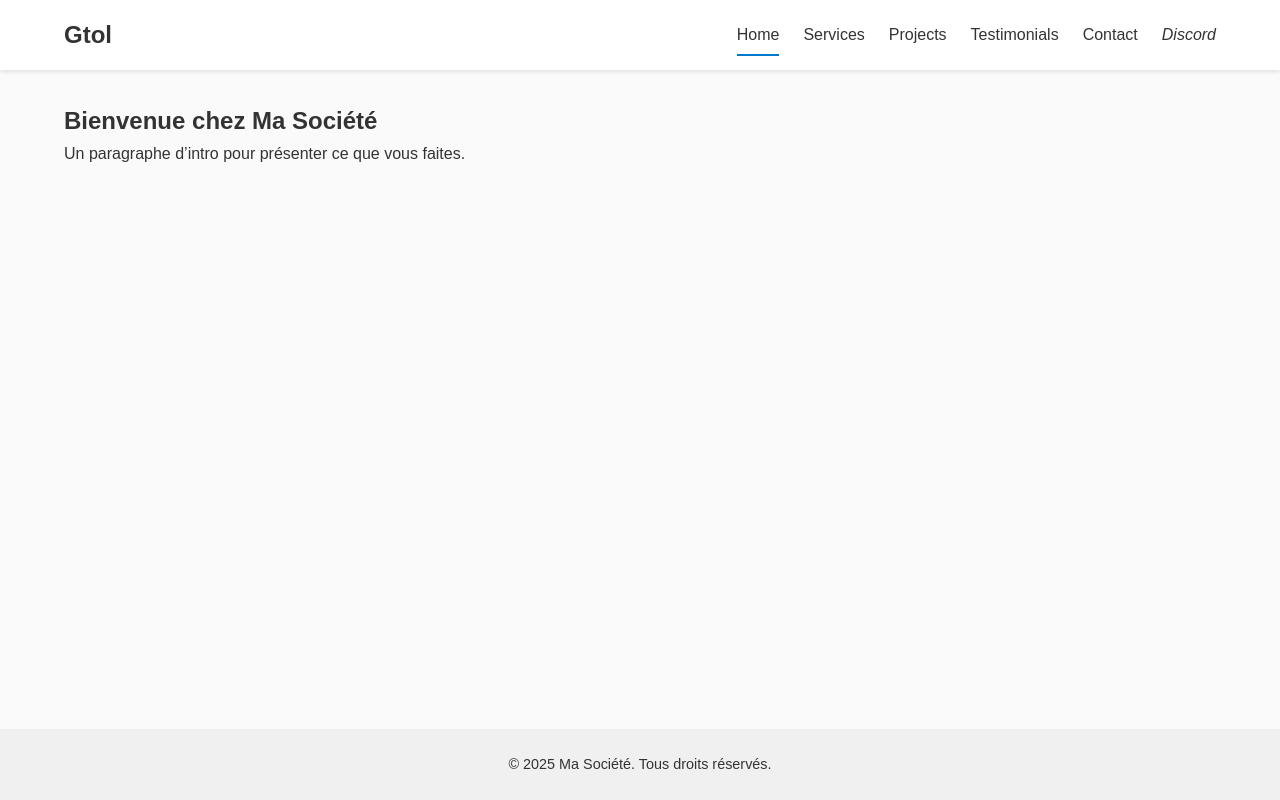
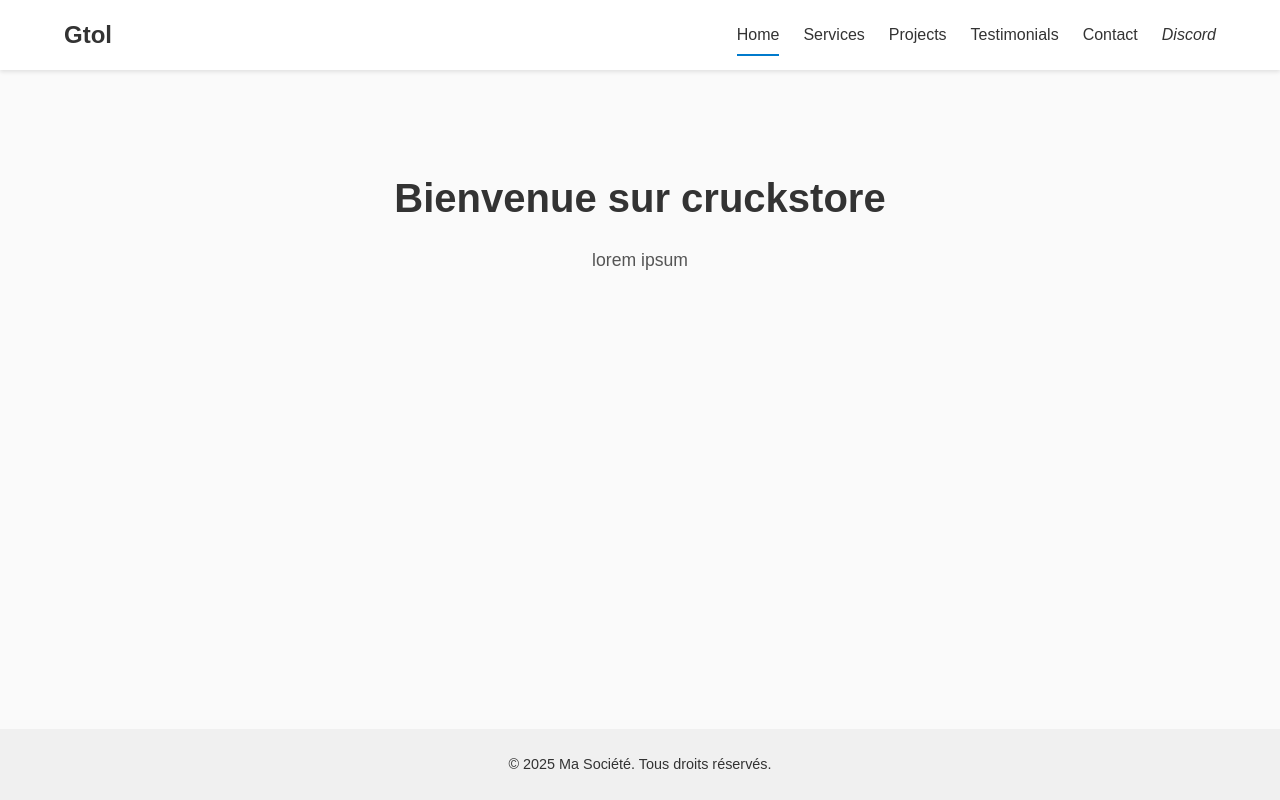
Before and after one commit to CruckStore/portfolio, a React (Vite) app in the folder frontend/: page / in a window 1280 px wide. Built offline with nearby package versions, Linux system fonts and the light colour scheme.

Commit message:
add Home component and styling; implement SCSS for layout and typography

```diff
--- a/frontend/src/pages/Home.tsx
+++ b/frontend/src/pages/Home.tsx
@@ -1,10 +1,10 @@
+import '@/styles/Home.scss'
+
 export default function Home() {
-    return (
-      <section className="py-16 text-center">
-        <h1 className="text-4xl font-bold mb-4">Bienvenue chez Ma Société</h1>
-        <p className="text-lg text-gray-600">
-          Un paragraphe d’intro pour présenter ce que vous faites.
-        </p>
-      </section>
-    )
-  }
+  return (
+    <section className="home-page">
+      <h1>Bienvenue sur cruckstore</h1>
+      <p>lorem ipsum</p>
+    </section>
+  )
+}
--- /dev/null
+++ b/frontend/src/styles/Home.scss
@@ -0,0 +1,14 @@
+.home-page {
+    text-align: center;
+    padding: 4rem 0;
+
+    h1 {
+      font-size: 2.5rem;
+      margin-bottom: 1rem;
+    }
+
+    p {
+      font-size: 1.1rem;
+      color: #555;
+    }
+  }
```
